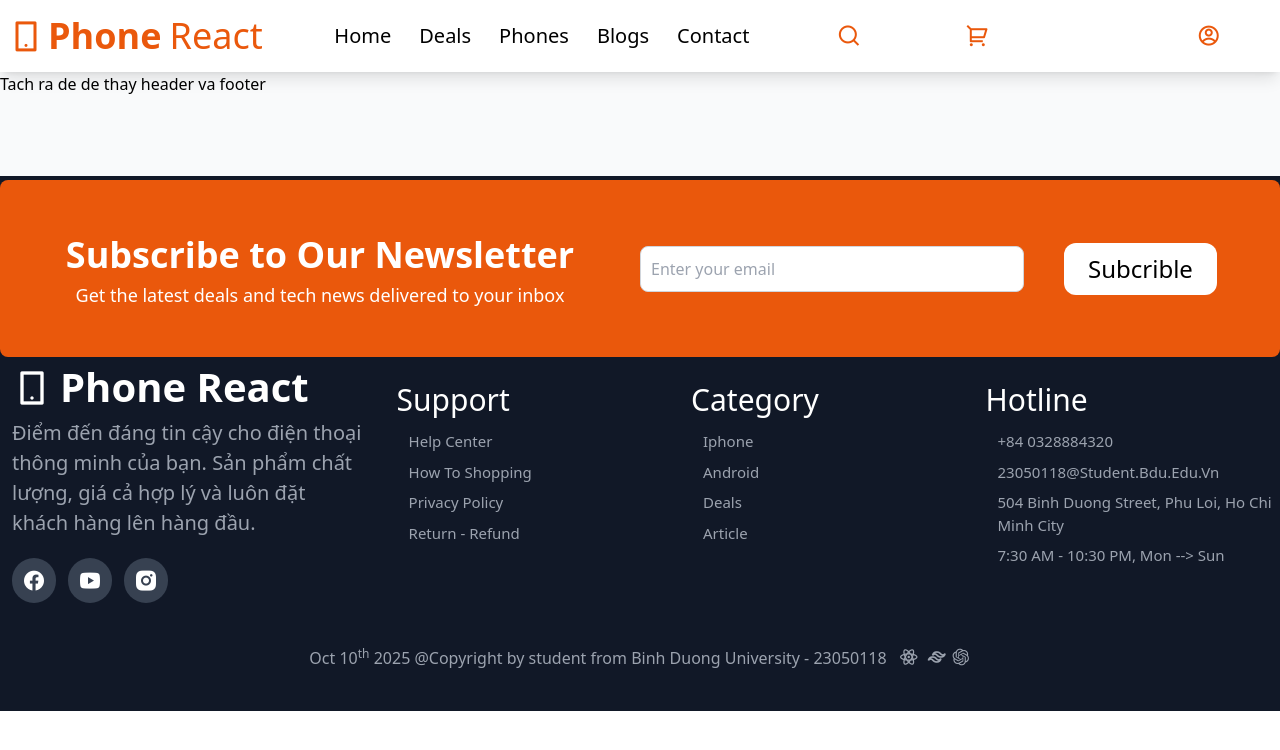
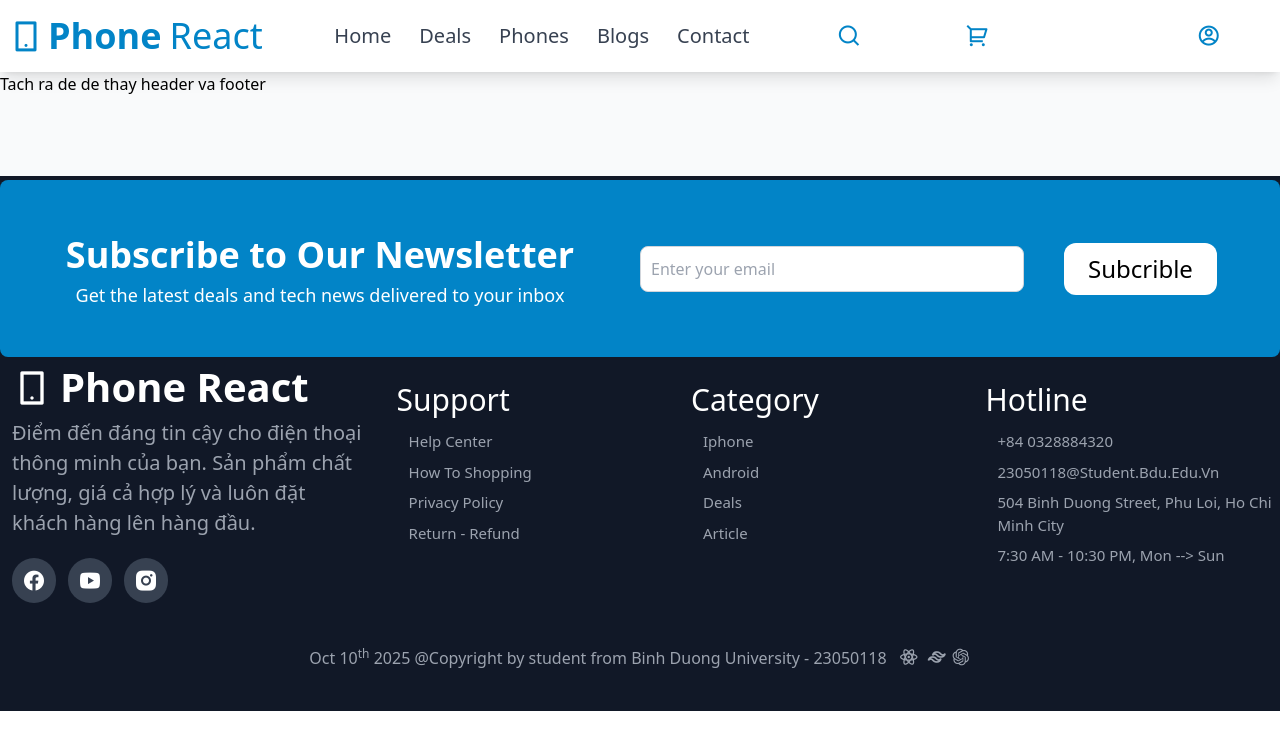
Before and after one commit to NguyenTAnh2005/New_Front_WEB, a React (Vite) app in the folder frontend/: page / in a window 1280 px wide. Shown: the top 750 px of the page. Built offline with nearby package versions, Linux system fonts and the light colour scheme; some icons are missing.

Commit message:
update color

```diff
--- a/frontend/src/layout/footer/footer.jsx
+++ b/frontend/src/layout/footer/footer.jsx
@@ -40,7 +40,7 @@ function Present() {
 }
 function Hotline_item({ link, cls_icon }) {
     return (
-        <li className="bg-gray-700 px-2.5 py-1.5 rounded-full text-white transition-all ease-linear duration-300 hover:bg-white hover:text-black hover:-translate-y-1">
+        <li className="bg-gray-700 px-2.5 py-1.5 rounded-full text-white transition-all ease-linear duration-300 hover:bg-white hover:text-sky-600 hover:-translate-y-1">
             <a href={`${link}`}>
                 <i className={`${cls_icon}`}></i>
             </a>
--- a/frontend/src/layout/footer/subscribeForm.jsx
+++ b/frontend/src/layout/footer/subscribeForm.jsx
@@ -1,6 +1,6 @@
 export function SubscribleForm() {
     return (
-        <div className="grid grid-cols-1 lg:grid-cols-2 py-5 lg:py-12 bg-orange-600 text-white px-10 lg:px-0 rounded-lg mt-1">
+        <div className="grid grid-cols-1 lg:grid-cols-2 py-5 lg:py-12 bg-sky-600 text-white px-10 lg:px-0 rounded-lg mt-1">
             <div className="flex flex-col items-center lg:my-auto">
                 <span className="lg:text-[36px] text-[28px] text-center font-sans font-bold">Subscribe to Our Newsletter</span>
                 <span className="lg:text-[18px] text-[16px] text-center">Get the latest deals and tech news delivered to your inbox</span>
@@ -9,7 +9,7 @@ export function SubscribleForm() {
                 <input type="email" placeholder="Enter your email"
                     className="border border-gray-300 rounded-lg  w-72 sm:w-80 lg:w-96 py-2.5 pl-2.5 text-black focus:outline-none" />
                 <button className="bg-white text-black rounded-xl text-[20px] xl:text-[24px] px-6 py-2
-                 hover:text-orange-600 hover:bg-black
+                 hover:text-sky-600 hover:bg-black
                  transition-all ease-linear duration-300">
                     Subcrible
                 </button>
--- a/frontend/src/layout/header/header.jsx
+++ b/frontend/src/layout/header/header.jsx
@@ -33,7 +33,7 @@ export function Header() {
 }
 function NavBrand() {
     return (
-        <a className="flex items-center text-orange-600 text-2xl md:text-3xl lg:text-4xl py-4" href="/Home">
+        <a className="flex items-center text-sky-600 text-2xl md:text-3xl lg:text-4xl py-4" href="/Home">
             <i className="ri-smartphone-line font-thin me-1"></i>
             <span className="me-2 font-bold"> Phone </span>
             <span className="font-thin"> React</span>
@@ -50,7 +50,7 @@ function NavLink({ navLinks, cls_name = "" }) {
 }
 function NavItem({ nav_item }) {
     return (
-        <li className="text-lg xl:text-xl text-black relative group">
+        <li className="text-lg xl:text-xl text-gray-700 font-medium relative group hover:text-sky-600 transition-colors duration-300 ease-linear">
             <a href={"/" + nav_item.content}>
                 {nav_item.content}
             </a >
@@ -70,8 +70,8 @@ function NavActions({ actions, cls_name = "" }) {
 }
 function Action({ action }) {
     return (
-        <button id={action.id} className="flex flex-col xl:flex-row xl:justify-center items-center text-orange-600 group
-        hover:text-white rounded-lg hover:pr-6 hover:bg-orange-600 hover:shadow-lg transition-all duration-400 ease-linear px-4 py-2">
+        <button id={action.id} className="flex flex-col xl:flex-row xl:justify-center items-center text-sky-600 group
+        hover:text-white rounded-lg hover:pr-6 hover:bg-sky-600 hover:shadow-lg transition-all duration-400 ease-linear px-4 py-2">
             <i className={action.clsicon + " text-2xl group-hover:ms-0 align-middle"}></i>
             <span className="hidden text-xl group-hover:block transition-all duration-400 ease-linear">{action.content}</span>
         </button>
@@ -85,8 +85,8 @@ function ToggleNav({ changeMode }) {
 }
 function NavAccount({ isLogIn, cls_name = "" }) {
     return (
-        <button className={`flex flex-col xl:flex-row xl:justify-center items-center text-orange-600 group lg:w-[10%]
-        hover:text-white rounded-lg hover:pr-6 hover:bg-orange-600 hover:shadow-lg transition-all duration-400 ease-linear px-4 py-2 ${cls_name}`}>
+        <button className={`flex flex-col xl:flex-row xl:justify-center items-center text-sky-600 group lg:w-[10%]
+        hover:text-white rounded-lg hover:pr-6 hover:bg-sky-600 hover:shadow-lg transition-all duration-400 ease-linear px-4 py-2 ${cls_name}`}>
             <i className="ri-account-circle-line text-2xl group-hover:ms-0 align-middle"></i>
             <span className="hidden text-xl group-hover:block transition-all duration-400 ease-linear">
                 {`${isLogIn ? "Hello" : "Log In"}`}
```
